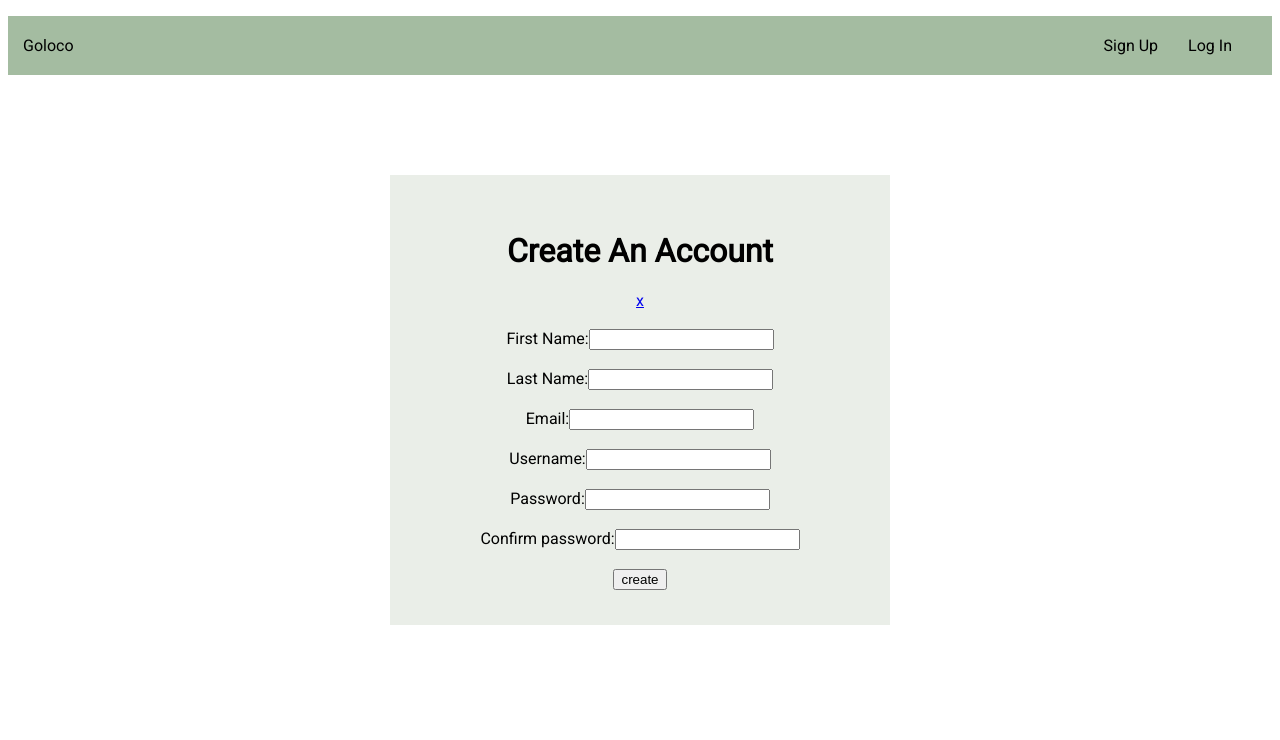
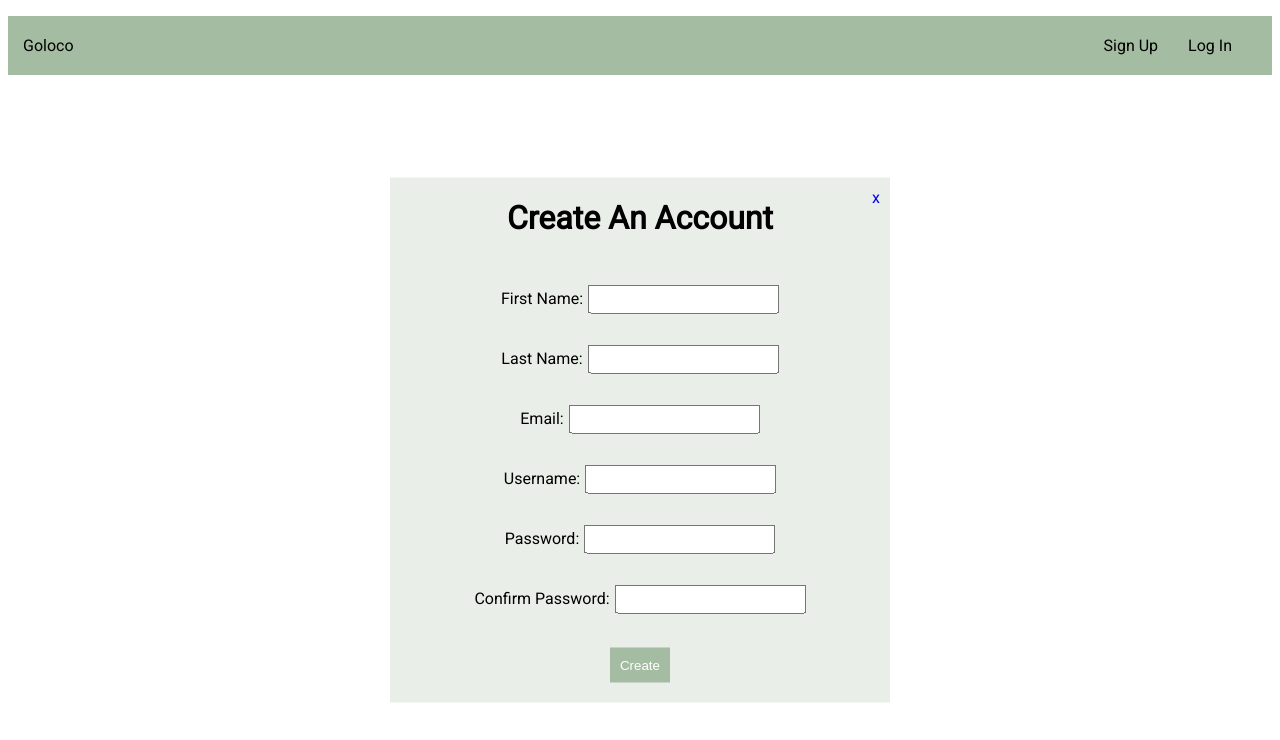
Before and after one commit to siavava/networking-platform, a React (Vite) app: page /signup in a window 1280 px wide. Shown: the top 740 px of the page. Built offline with nearby package versions, Linux system fonts and the light colour scheme.

Commit message:
finishing login and signup modal styling

```diff
--- a/src/components/login.jsx
+++ b/src/components/login.jsx
@@ -13,20 +13,20 @@ export default function LogIn() {
   return (
     <div className="login-modal">
       <h1>Welcome!</h1>
-      <NavLink to="/">x</NavLink>
+      <NavLink to="/" className="close-button">x</NavLink>
       <br />
       <label htmlFor="username">
-        username:
+        Username:
         <input id="username" type="text" />
       </label>
       <br />
       <label htmlFor="password">
-        password:
+        Password:
         <input id="password" type="text" />
       </label>
 
       <br />
-      <input id="submit" type="button" value="sign in" onClick={handleSubmit} />
+      <input id="submit" type="button" value="Sign In" onClick={handleSubmit} />
 
     </div>
   );
--- a/src/components/signup.jsx
+++ b/src/components/signup.jsx
@@ -21,7 +21,7 @@ export default function SignUp() {
   return (
     <div className="signup-modal">
       <h1>Create An Account</h1>
-      <NavLink to="/">x</NavLink>
+      <NavLink to="/" className="close-button">x</NavLink>
       <br />
 
       <label htmlFor="first-name">
@@ -55,12 +55,12 @@ export default function SignUp() {
       <br />
 
       <label htmlFor="confirm-password">
-        Confirm password:
+        Confirm Password:
         <input id="confirm-password" type="text" />
       </label>
       <br />
 
-      <input id="submit" type="button" value="create" onClick={handleSubmit} />
+      <input id="submit" type="button" value="Create" onClick={handleSubmit} />
 
     </div>
   );
--- a/src/style.scss
+++ b/src/style.scss
@@ -54,6 +54,13 @@ body, html {
   color: #555353;
 }
 
+.close-button {
+  position: absolute;
+  top: 10px;
+  right: 10px;
+  text-decoration: none;
+}
+
 .login-modal {
   background-color: #EAEEE8;
   color: $text;
@@ -69,27 +76,72 @@ body, html {
   transform: translate(-50%, -50%);
 }
 
+.login-modal label {
+  margin-top: 2px;
+  margin-bottom: 5px;
+}
+
+.login-modal input[type="text"] {
+  margin-top: 5px;
+  padding: 5px;
+  margin-left: 5px;
+}
+
+.login-modal input[type="button"] {
+  margin-top: 10px;
+  margin-bottom: 20px;
+  padding: 10px;
+  background-color: #A4BCA1;
+  color: white;
+  border: none;
+  cursor: pointer;
+}
+
+.login-modal input[type="button"]:hover {
+  background-color: #8FA090;
+}
+
 .signup-modal {
   background-color: #EAEEE8;
   color: $text;
   width: 500px;
-  height: 450px;
+  height: 525px;
   display: flex;
   flex-direction: column;
-  justify-content: center;
+  justify-content: flex-start;
+  align-items: flex-start;
   align-items: center;
   position: absolute;
+  margin-top: 40px;
   top: 50%;
   left: 50%;
   transform: translate(-50%, -50%);
 }
 
-// .modal {
-//   background-color: white;
-//   color: #A4BCA1;
-//   width: 40vw;
-//   height: 40vh;
-// }
+.signup-modal label {
+  margin-top: 2px;
+  margin-bottom: 5px;
+}
+
+.signup-modal input[type="text"] {
+  margin-top: 5px;
+  padding: 5px;
+  margin-left: 5px;
+}
+
+.signup-modal input[type="button"] {
+  margin-top: 10px;
+  margin-bottom: 20px;
+  padding: 10px;
+  background-color: #A4BCA1;
+  color: white;
+  border: none;
+  cursor: pointer;
+}
+
+.signup-modal input[type="button"]:hover {
+  background-color: #8FA090;
+}
 
 // // people profile stuff
 // .person-profile {
```
